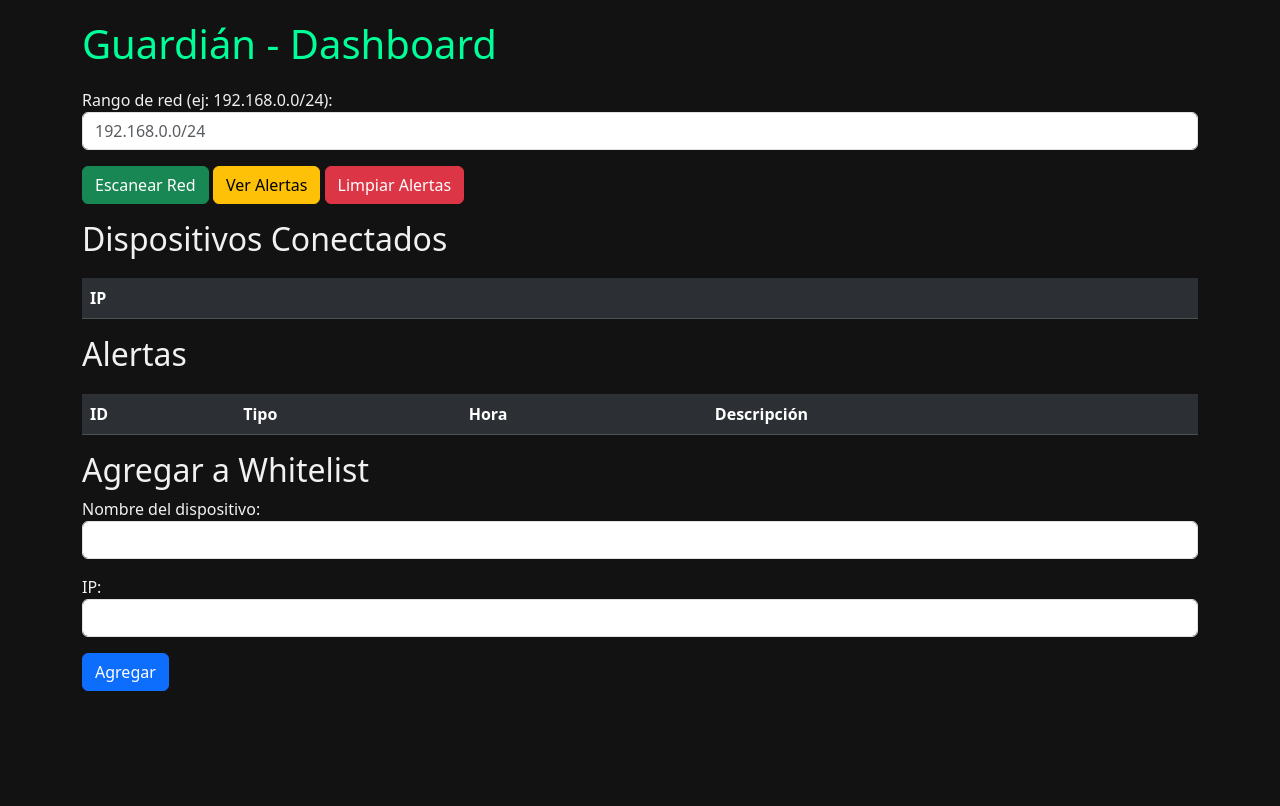
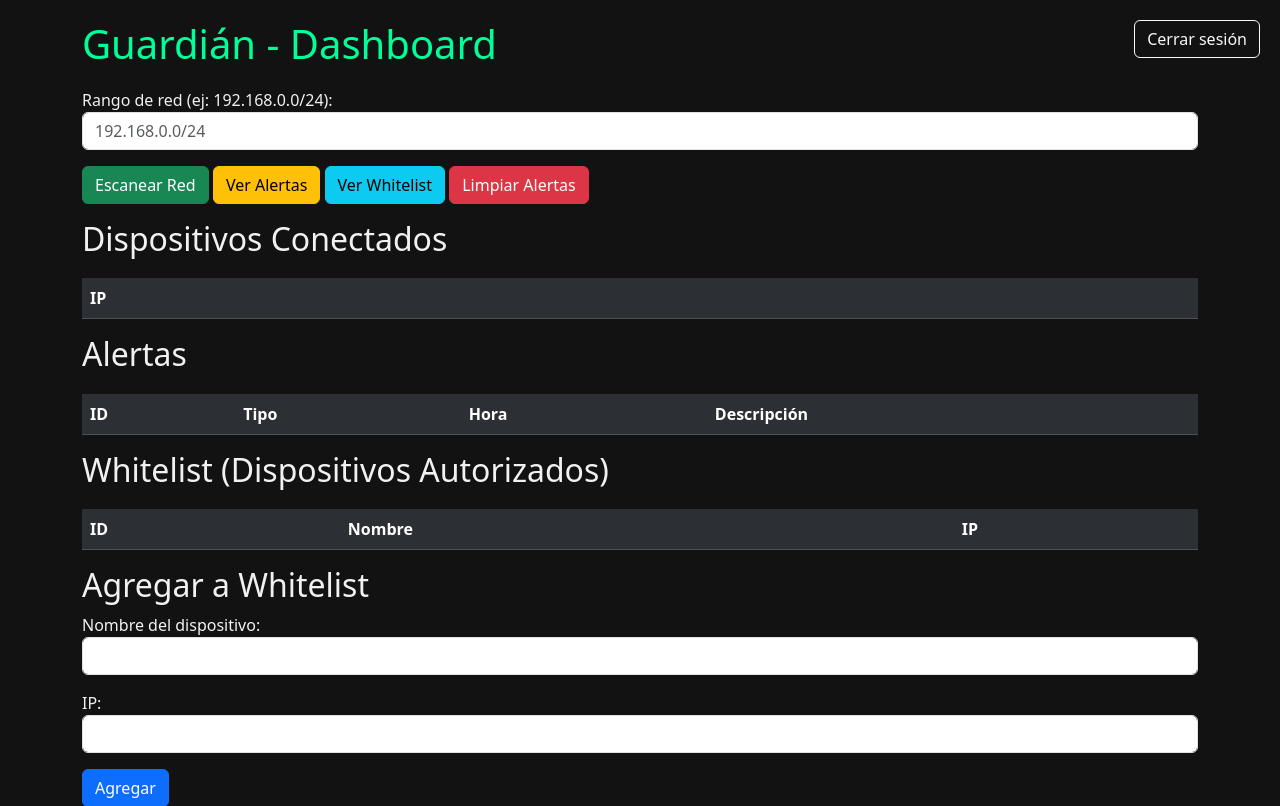
Before and after one commit to agus2894/Guardian, a FastAPI app: page /dashboard in a window 1280 px wide. Shown: the top 806 px of the page. Before the commit the page ends 691 px from the top, so only its background shows below. Run offline with FastAPI, Linux system fonts and the light colour scheme; the visitor is signed in with stand-in values (Sample User, id 1); lists and menus that the app fills with data are empty.

Commit message:
Ultimos Cambios

```diff
--- a/static/js/dashboard.js
+++ b/static/js/dashboard.js
@@ -47,7 +47,18 @@ async function addToWhitelist() {
         alert("✅ Dispositivo agregado a la whitelist");
         document.getElementById('device_name').value = "";
         document.getElementById('device_ip').value = "";
+        getWhitelist();
     } else {
         alert("❌ Error al agregar a whitelist");
     }
 }
+
+async function getWhitelist() {
+    const res = await fetch('/whitelist/');
+    const data = await res.json();
+    const table = document.getElementById('whitelist');
+    table.innerHTML = "<tr><th>ID</th><th>Nombre</th><th>IP</th></tr>";
+    data.whitelist.forEach(item => {
+        table.innerHTML += `<tr><td>${item.id}</td><td>${item.name}</td><td>${item.ip}</td></tr>`;
+    });
+}
--- a/templates/index.html
+++ b/templates/index.html
@@ -8,11 +8,13 @@
         body { background: #121212; color: #f1f1f1; padding: 20px; }
         h1 { color: #00ff99; margin-bottom: 20px; }
         table { margin-top: 20px; }
+        .btn-logout { position: absolute; top: 20px; right: 20px; }
     </style>
 </head>
 <body>
 
 <div class="container">
+    <a href="/logout" class="btn btn-outline-light btn-logout">Cerrar sesión</a>
     <h1>Guardián - Dashboard</h1>
 
     <div class="mb-3">
@@ -23,6 +25,7 @@
     <div class="mb-3">
         <button class="btn btn-success" onclick="getScan()">Escanear Red</button>
         <button class="btn btn-warning" onclick="getAlerts()">Ver Alertas</button>
+        <button class="btn btn-info" onclick="getWhitelist()">Ver Whitelist</button>
         <button class="btn btn-danger" onclick="clearAlerts()">Limpiar Alertas</button>
     </div>
 
@@ -34,6 +37,11 @@
     <h2>Alertas</h2>
     <table class="table table-dark table-striped" id="alerts">
         <tr><th>ID</th><th>Tipo</th><th>Hora</th><th>Descripción</th></tr>
+    </table>
+
+    <h2>Whitelist (Dispositivos Autorizados)</h2>
+    <table class="table table-dark table-striped" id="whitelist">
+        <tr><th>ID</th><th>Nombre</th><th>IP</th></tr>
     </table>
 
     <h2>Agregar a Whitelist</h2>
```
